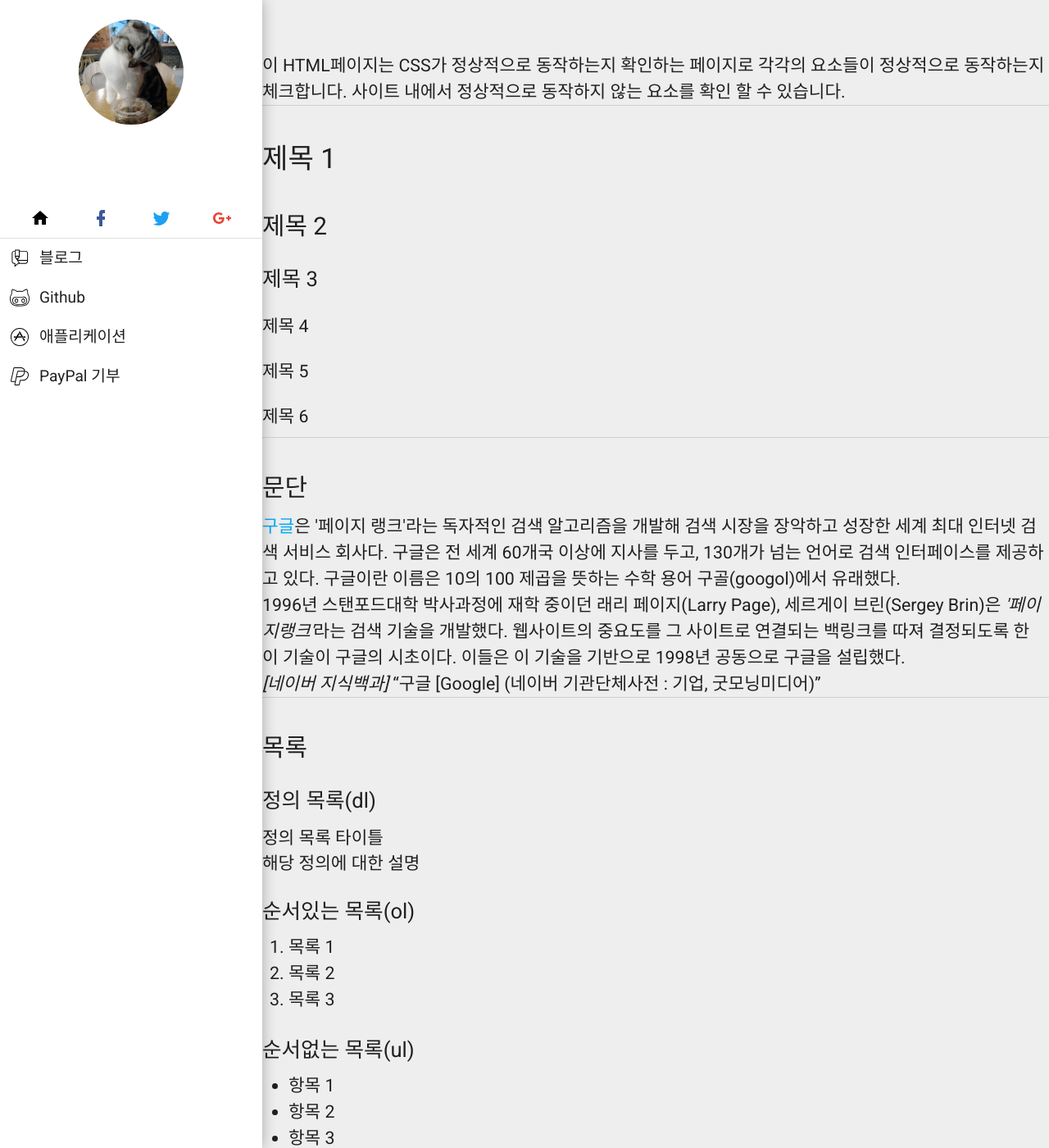
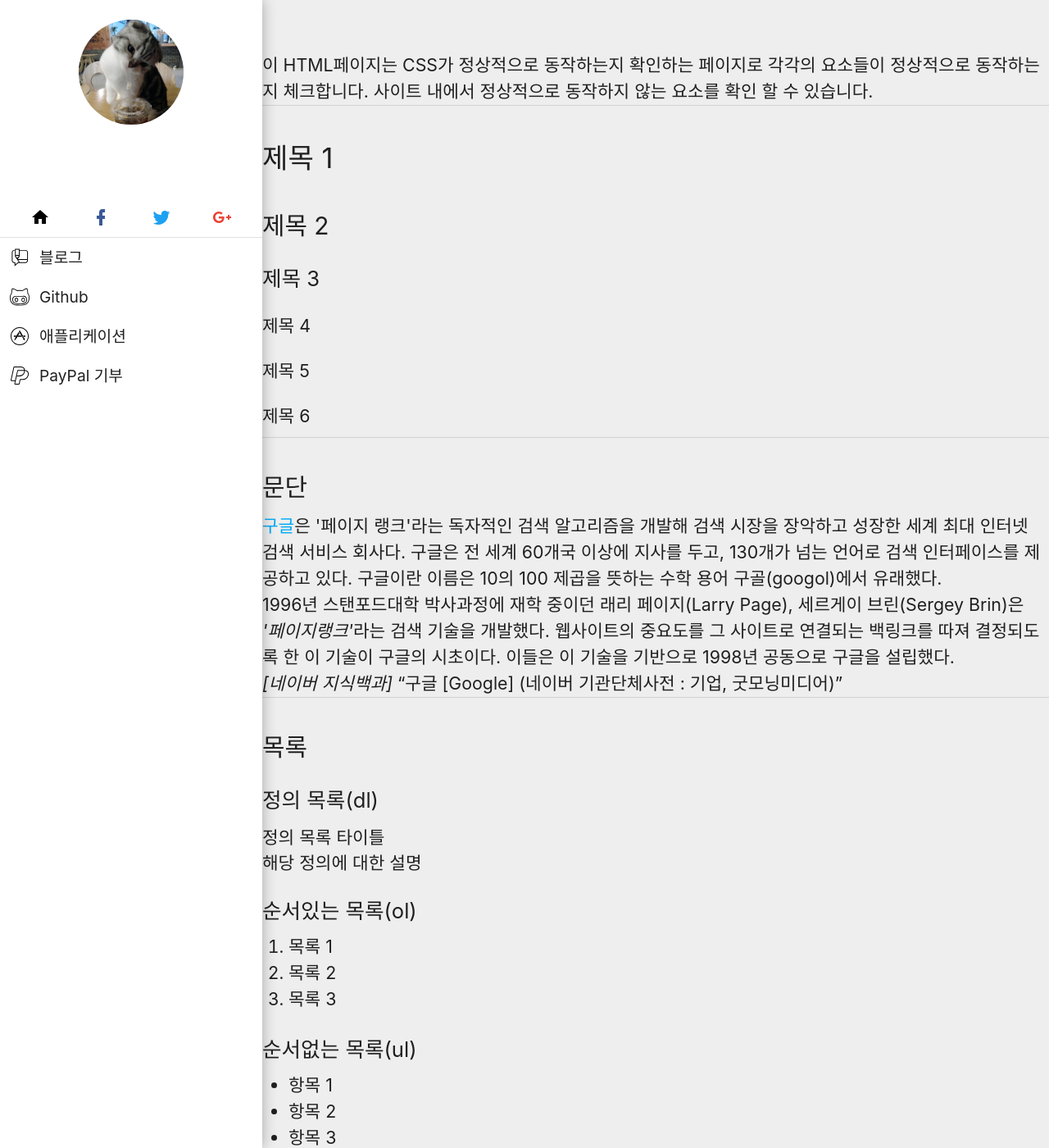
Before and after one commit to opnay/opnay.github.io, a Jekyll site: the page built from test.html, in a window 1280 px wide and 1400 px high. Shown: the whole window at 82% size. Built offline with Jekyll 4.4.1, drawn with Linux system fonts in a browser that asks for light colours.

Commit message:
Use Segoe UI Font and remove Noto font

```diff
--- a/_layouts/base.html
+++ b/_layouts/base.html
@@ -5,8 +5,7 @@
 		<link rel="stylesheet" href="/css/default.css">
 		<link rel="stylesheet" href="/css/material.css">
 
-		<link href="https://fonts.googleapis.com/css?family=Noto+Sans|Roboto" rel="stylesheet">
-		<link href="https://fonts.googleapis.com/earlyaccess/notosanskr.css" rel="stylesheet">
+		<link href="https://fonts.googleapis.com/css?family=Roboto" rel="stylesheet">
 
 		{% include html/jquery.html %}
 		{% include verification.html %}
--- a/css/material.css
+++ b/css/material.css
@@ -4,7 +4,7 @@
 /* Tags */
 html {
 	-webkit-font-smoothing:antialiased; -moz-osx-font-smoothing:grayscale;
-	font-family:Roboto,'Noto Sans','Noto Sans KR',Arial,'Nanum Gothic',sans-serif;
+	font-family:-apple-system, BlinkMacSystemFont, "Segoe UI", Roboto, "Helvetica Neue", Arial, sans-serif, "Apple Color Emoji", "Segoe UI Emoji", "Segoe UI Symbol";
 	font-size:16pt;
 }
 html, body {width:100%; height:100%;}
```
